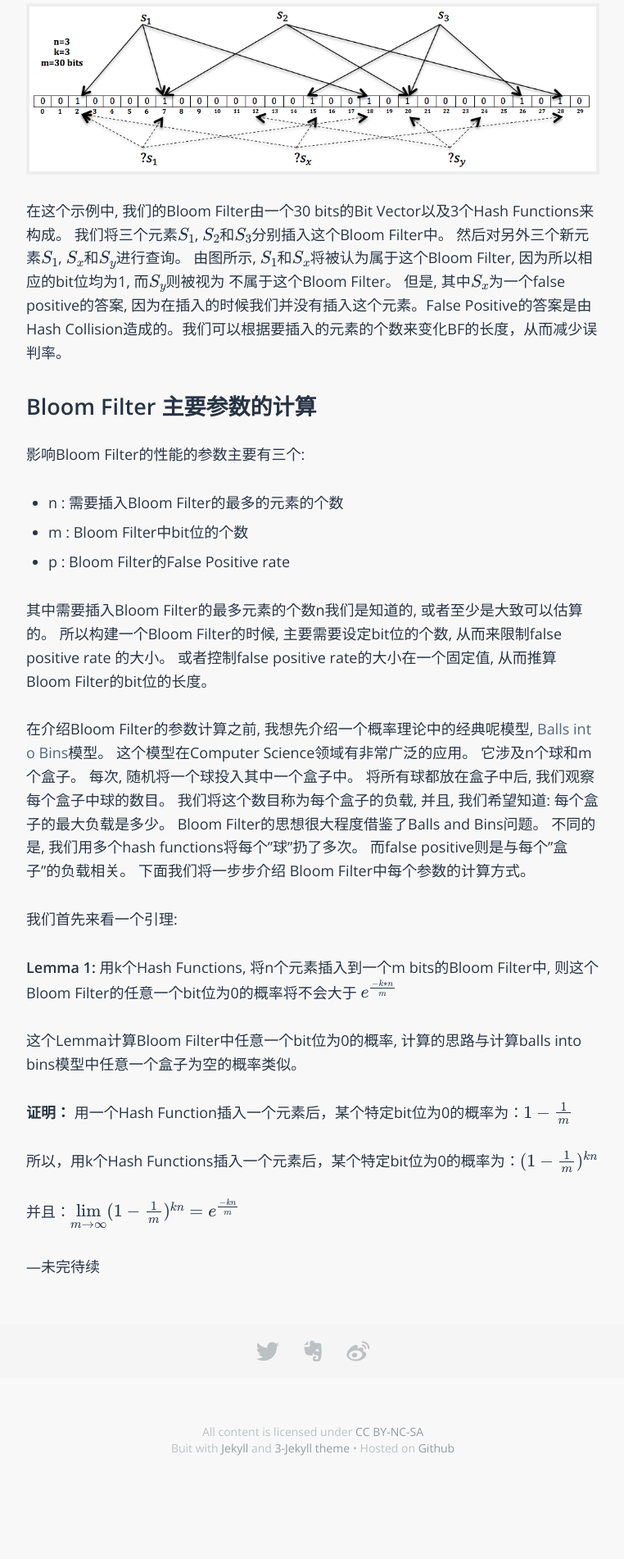
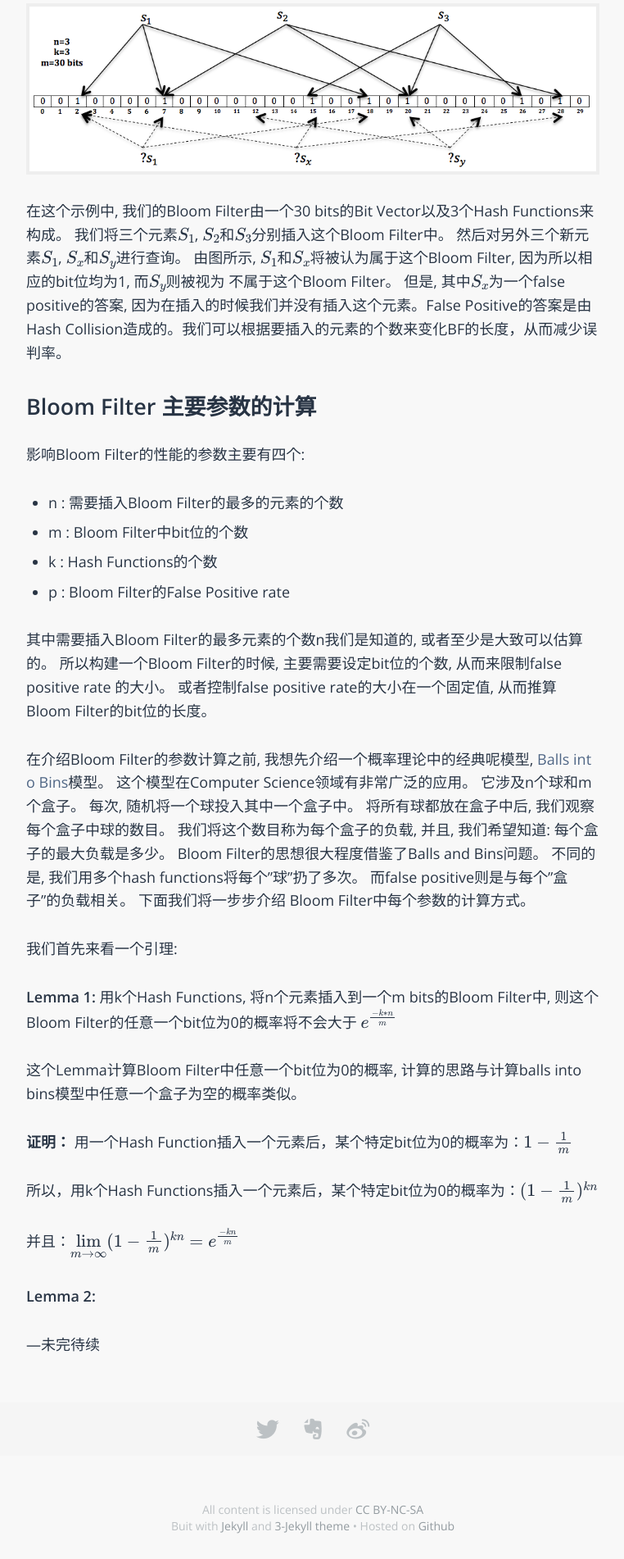
Before and after one commit to sophiesongge/sophiesongge.github.io, a Jekyll site: the page built from _posts/2016-09-06-bloom-filter.markdown, in a window 1280 px wide. Shown: the part 1200-3102 px from the top of the page at 82% size, without its empty margins (258-1020 px from the left). Built offline with Jekyll 4.4.1, drawn with Linux system fonts in a browser that asks for light colours; some web fonts are replaced; formulas are drawn with MathJax 3.

Commit message:
add post for bloom filter

```diff
--- a/_posts/2016-09-06-bloom-filter.markdown
+++ b/_posts/2016-09-06-bloom-filter.markdown
@@ -43,10 +43,11 @@ Bloom Filter的思想非常简单。 一个Bloom Filter的物理结构其实是
 Bloom Filter 主要参数的计算
 =========================
 
-影响Bloom Filter的性能的参数主要有三个:
+影响Bloom Filter的性能的参数主要有四个:
 
 * n : 需要插入Bloom Filter的最多的元素的个数
 * m : Bloom Filter中bit位的个数
+* k : Hash Functions的个数
 * p : Bloom Filter的False Positive rate
 
 其中需要插入Bloom Filter的最多元素的个数n我们是知道的, 或者至少是大致可以估算的。 所以构建一个Bloom Filter的时候, 主要需要设定bit位的个数, 从而来限制false positive rate
@@ -70,6 +71,7 @@ Bloom Filter中每个参数的计算方式。
 
 并且：$\lim\limits_{m\to\infty}(1-\frac{1}{m})^{kn}=e^{\frac{-kn}{m}}$
 
+**Lemma 2:**
 
 ---未完待续
 
```
